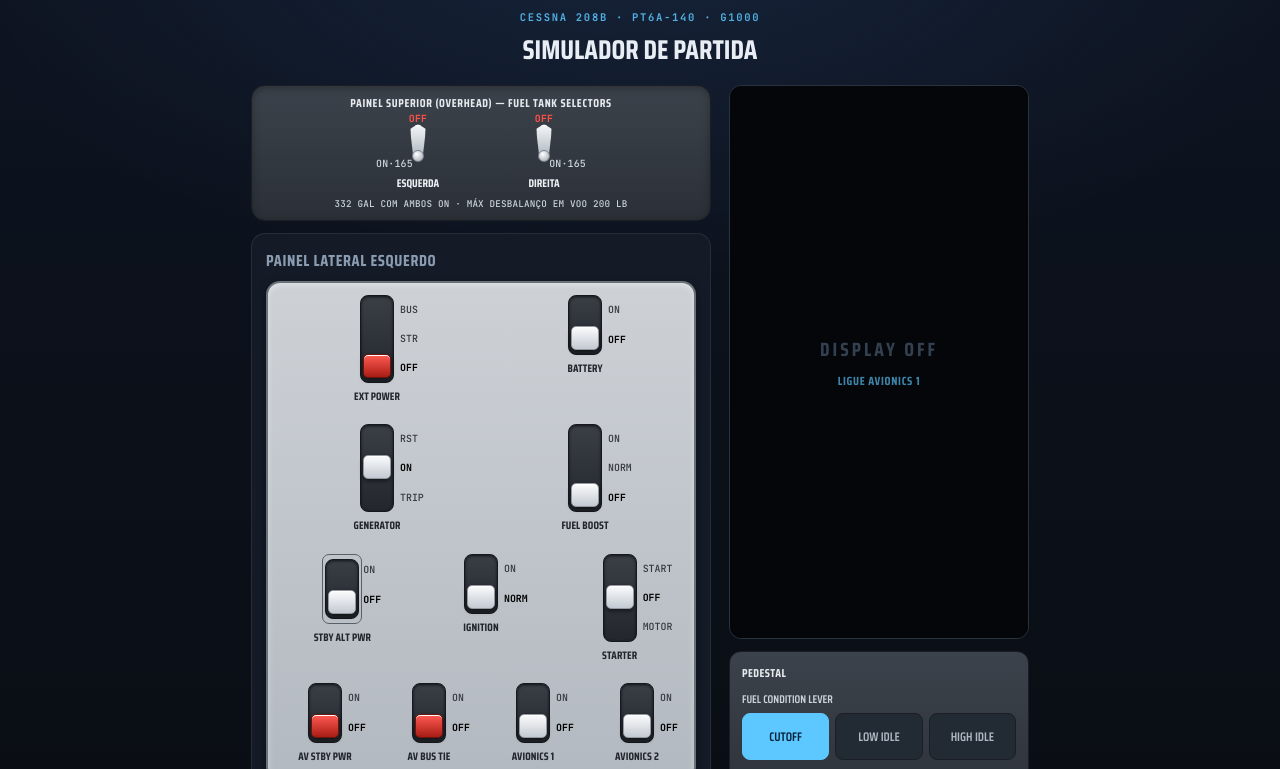
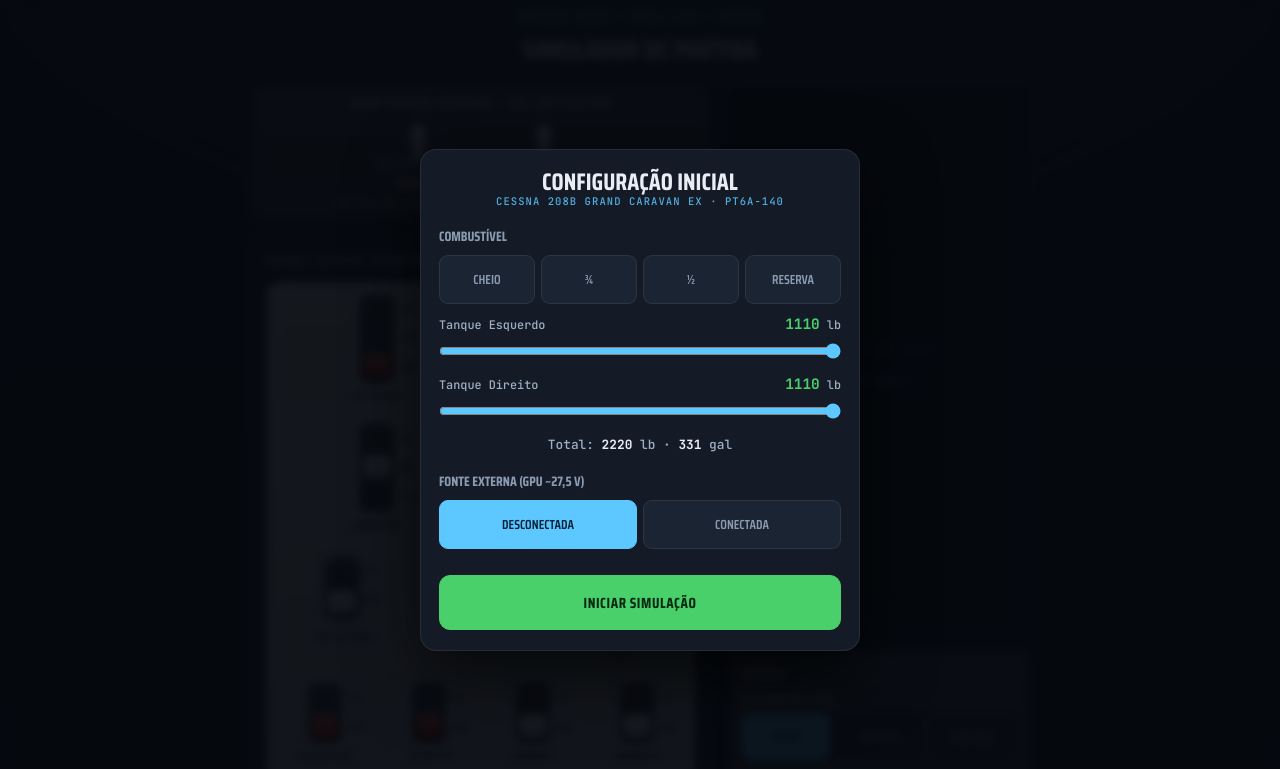
Before and after one commit to giisampaio/start-up-simulator-c208ex, a website built with Vite: page index.html in a window 1280 px wide. Shown: the top 769 px of the page. Built offline with nearby package versions, Linux system fonts and the light colour scheme.

Commit message:
Tela de inicializacao: escolher combustivel (por tanque) e GPU conectada
- Overlay de configuracao no inicio (e ao Reiniciar): presets de combustivel
  (Cheio/3-4/Metade/Reserva) + sliders independentes L e R (permite desbalanco)
  com total em lb e galoes
- Opcao de iniciar com a Fonte Externa (GPU) ja conectada
- reset() passa a usar os valores escolhidos (S.initFuelL/R, S.initGpu)
- Botao Reiniciar reabre a tela de configuracao

Co-Authored-By: Claude Opus 4.8 <noreply@anthropic.com>

```diff
--- a/index.html
+++ b/index.html
@@ -100,6 +100,44 @@
     </div>
   </div>
 </div>
+
+<!-- TELA DE INICIALIZAÇÃO -->
+<div class="initov" id="initov">
+  <div class="initcard">
+    <div class="init-title">Configuração inicial</div>
+    <div class="init-sub">Cessna 208B Grand Caravan EX · PT6A-140</div>
+
+    <div class="init-sec">
+      <div class="init-lbl">Combustível</div>
+      <div class="seg" id="fuelpreset">
+        <button data-fuel="1110">Cheio</button>
+        <button data-fuel="833">¾</button>
+        <button data-fuel="555">½</button>
+        <button data-fuel="150">Reserva</button>
+      </div>
+      <div class="init-tank">
+        <label>Tanque Esquerdo <span><b id="il-l">1110</b> lb</span></label>
+        <input type="range" id="ir-l" min="0" max="1110" step="10" value="1110">
+      </div>
+      <div class="init-tank">
+        <label>Tanque Direito <span><b id="il-r">1110</b> lb</span></label>
+        <input type="range" id="ir-r" min="0" max="1110" step="10" value="1110">
+      </div>
+      <div class="init-total">Total: <b id="il-total">2220</b> lb · <b id="il-gal">331</b> gal</div>
+    </div>
+
+    <div class="init-sec">
+      <div class="init-lbl">Fonte Externa (GPU ~27,5 V)</div>
+      <div class="seg" id="initgpu">
+        <button data-gpu="off">Desconectada</button>
+        <button data-gpu="on">Conectada</button>
+      </div>
+    </div>
+
+    <button class="btn primary" id="initstart">Iniciar simulação</button>
+  </div>
+</div>
+
 <script type="module" src="/src/main.ts"></script>
 </body>
 </html>
--- a/src/main.ts
+++ b/src/main.ts
@@ -16,10 +16,10 @@ import './style.css'
 const S: any = {}
 
 function reset(){
-  Object.assign(S,{t:0,extPwr:'OFF',gpuConnected:false,battery:false,generator:'ON',fuelBoost:'OFF',stbyAlt:'OFF',ignition:'NORM',
+  Object.assign(S,{t:0,extPwr:'OFF',gpuConnected:(S.initGpu??false),battery:false,generator:'ON',fuelBoost:'OFF',stbyAlt:'OFF',ignition:'NORM',
     starter:false,starterMode:'OFF',avStby:'OFF',avBusTie:'OFF',av1:'OFF',av2:'OFF',emergPwr:'NORMAL',fuelCondition:'CUTOFF',
     selL:'OFF',selR:'OFF',oat:15,
-    Ng:0,ITT:15,Np:0,torque:0,oilPsi:0,oilTemp:15,fflow:0,batAmps:0,busVolts:0,fuelL:1110,fuelR:1110,
+    Ng:0,ITT:15,Np:0,torque:0,oilPsi:0,oilTemp:15,fflow:0,batAmps:0,busVolts:0,fuelL:(S.initFuelL??1110),fuelR:(S.initFuelR??1110),
     spike:15,lightT:0,lit:false,peakITT:0,hotStart:false,idleReached:false,idleStable:0,rsvrSecs:45,firedStarve:false,firedRsvr:false,
     eisState:'off',bootT:0,genTripped:false,
     starterTimer:0,starterMax:0,starterCycleExceed:false,
@@ -272,7 +272,29 @@ function analyze(){const c:[string,boolean,string][]=[
   v.innerHTML=`<h3>${fails===0?'✓ Bom acionamento':'✗ '+fails+' problema'+(fails>1?'s':'')}</h3>`+c.map(x=>`<div class="check ${x[1]?'ok':'no'}"><span class="mk">${x[1]?'✓':'✗'}</span><span>${x[0]}${x[1]?'':' — <b>'+x[2]+'</b>'}</span></div>`).join('')
   S.finished=true;v.scrollIntoView({behavior:'smooth',block:'nearest'})}
 document.getElementById('analyze')!.addEventListener('click',analyze)
-document.getElementById('reset')!.addEventListener('click',reset)
+document.getElementById('reset')!.addEventListener('click',openInit)
+
+// ---- Tela de inicialização (combustível + fonte externa) ----
+let initGpuSel=false
+function updInitLabels(){const l=+(document.getElementById('ir-l') as HTMLInputElement).value;const r=+(document.getElementById('ir-r') as HTMLInputElement).value
+  document.getElementById('il-l')!.textContent=String(l);document.getElementById('il-r')!.textContent=String(r)
+  document.getElementById('il-total')!.textContent=String(l+r);document.getElementById('il-gal')!.textContent=String(Math.round((l+r)/6.7))}
+function syncInit(){initGpuSel=S.initGpu??false
+  ;(document.getElementById('ir-l') as HTMLInputElement).value=String(S.initFuelL??1110)
+  ;(document.getElementById('ir-r') as HTMLInputElement).value=String(S.initFuelR??1110)
+  updInitLabels()
+  document.querySelectorAll('#initgpu button').forEach(b=>(b as HTMLElement).classList.toggle('active',((b as HTMLElement).dataset.gpu==='on')===initGpuSel))}
+function openInit(){syncInit();document.getElementById('initov')!.classList.remove('hidden')}
+;['ir-l','ir-r'].forEach(id=>document.getElementById(id)!.addEventListener('input',updInitLabels))
+document.getElementById('fuelpreset')!.addEventListener('click',e=>{const b=(e.target as HTMLElement).closest('button') as HTMLElement;if(!b)return;const v=b.dataset.fuel!;(document.getElementById('ir-l') as HTMLInputElement).value=v;(document.getElementById('ir-r') as HTMLInputElement).value=v;updInitLabels()})
+document.getElementById('initgpu')!.addEventListener('click',e=>{const b=(e.target as HTMLElement).closest('button') as HTMLElement;if(!b)return;initGpuSel=b.dataset.gpu==='on';document.querySelectorAll('#initgpu button').forEach(x=>(x as HTMLElement).classList.toggle('active',x===b))})
+document.getElementById('initstart')!.addEventListener('click',()=>{ensureAudio()
+  S.initFuelL=+(document.getElementById('ir-l') as HTMLInputElement).value
+  S.initFuelR=+(document.getElementById('ir-r') as HTMLInputElement).value
+  S.initGpu=initGpuSel
+  reset()
+  document.getElementById('initov')!.classList.add('hidden')})
+syncInit()
 
 buildRounds();buildHB();reset();requestAnimationFrame(tick)
 
--- a/src/style.css
+++ b/src/style.css
@@ -163,3 +163,20 @@ h1{font-family:'Saira Condensed',sans-serif;font-weight:700;font-size:1.7rem;tex
 .prop{margin:0 auto 8px;display:block;filter:drop-shadow(0 0 14px rgba(92,200,255,.3));}
 .prop .blades{transform-origin:50px 50px;animation:spin .55s linear infinite;}
 @keyframes spin{to{transform:rotate(360deg);}}
+
+/* ---------- TELA DE INICIALIZAÇÃO ---------- */
+.initov{position:fixed;inset:0;z-index:100;display:flex;align-items:center;justify-content:center;padding:16px;background:rgba(6,9,14,.93);backdrop-filter:blur(4px);overflow:auto;}
+.initov.hidden{display:none;}
+.initcard{width:100%;max-width:440px;background:var(--surface);border:1px solid var(--line);border-radius:16px;padding:20px 18px;box-shadow:0 24px 70px rgba(0,0,0,.65);}
+.init-title{font-family:'Saira Condensed',sans-serif;font-weight:700;text-transform:uppercase;font-size:1.5rem;text-align:center;line-height:1;}
+.init-sub{text-align:center;color:var(--cyan);font-family:'JetBrains Mono',monospace;font-size:.66rem;letter-spacing:.1em;text-transform:uppercase;margin-bottom:18px;opacity:.85;}
+.init-sec{margin-bottom:18px;}
+.init-lbl{font-family:'Saira Condensed',sans-serif;font-weight:700;text-transform:uppercase;font-size:.85rem;color:var(--muted);margin-bottom:8px;}
+.init-tank{display:flex;flex-direction:column;gap:5px;margin-top:10px;}
+.init-tank label{font-family:'JetBrains Mono',monospace;font-size:.74rem;color:#9fb0c4;display:flex;justify-content:space-between;align-items:baseline;}
+.init-tank label b{color:var(--green);font-size:.9rem;}
+.init-tank input[type=range]{width:100%;height:26px;accent-color:var(--cyan);cursor:pointer;}
+.init-total{font-family:'JetBrains Mono',monospace;font-size:.8rem;color:#9fb0c4;margin-top:12px;text-align:center;}
+.init-total b{color:var(--text);}
+.initcard .seg{margin-bottom:2px;}
+.initcard .btn{width:100%;margin-top:8px;padding:15px;}
```
